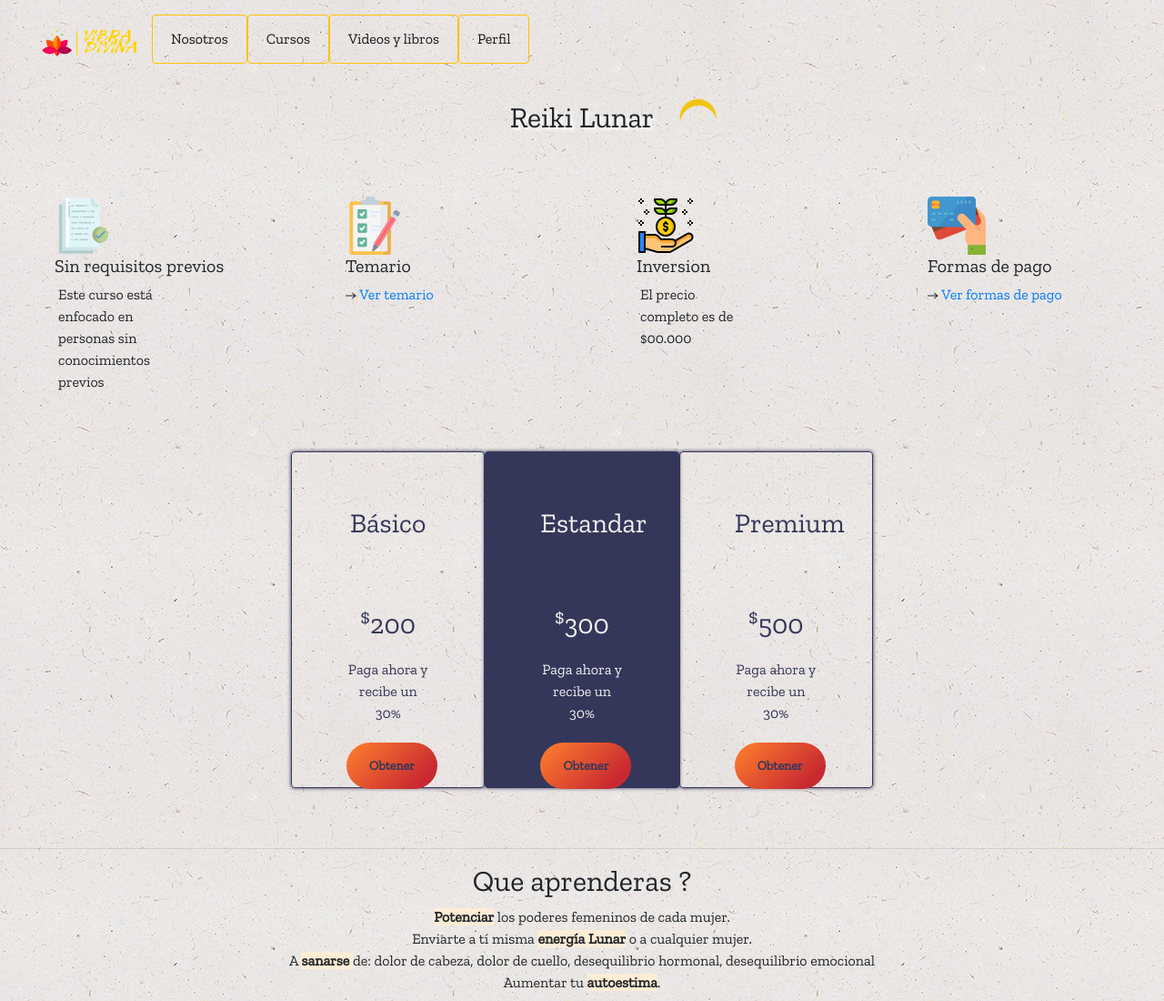
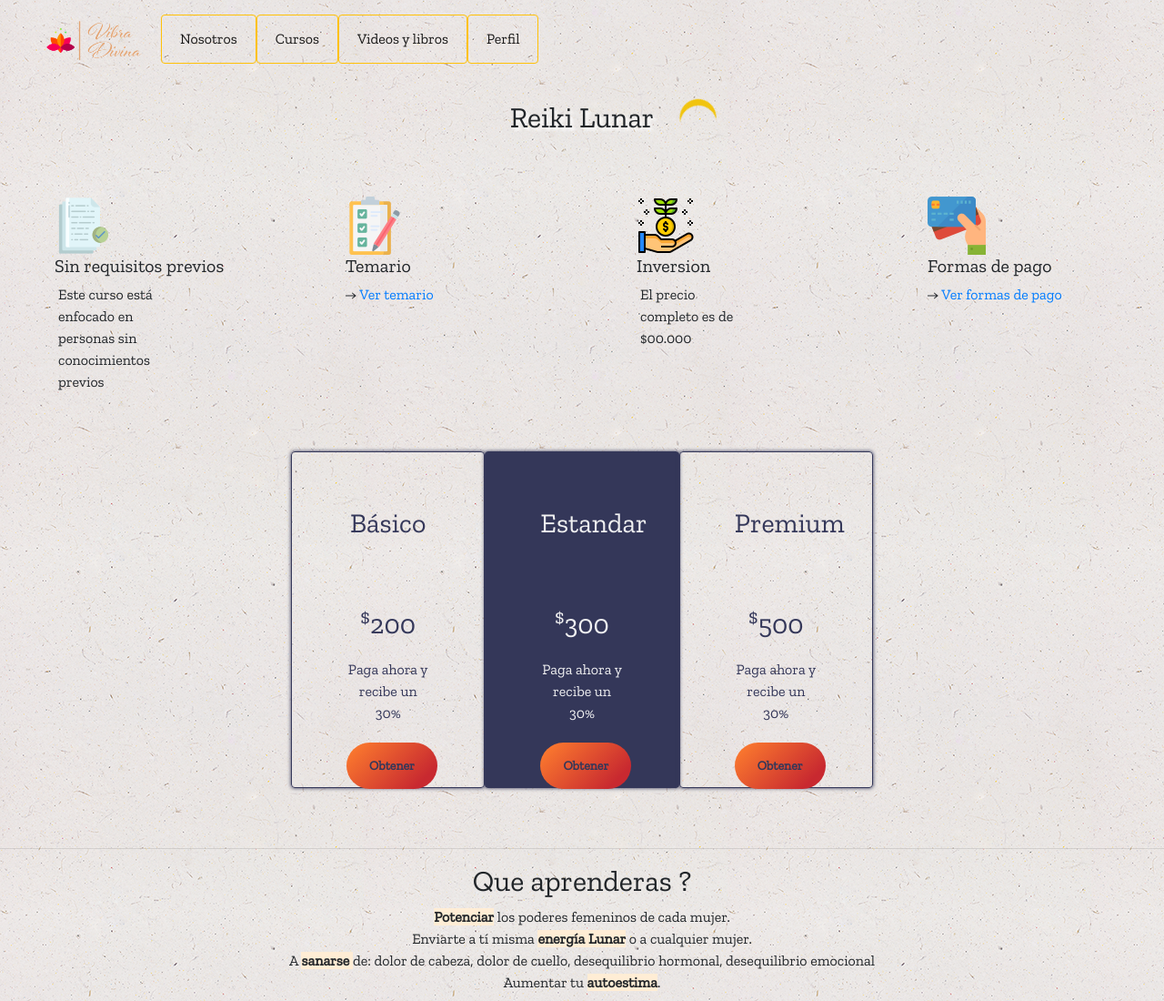
Before and after one commit to ANTONMDEL/VibraDivina, a plain HTML site: page paginas/cursos.html in a window 1280 px wide. Shown: the top 1100 px of the page at 91% size. Drawn offline with nearby package versions, Linux system fonts and the light colour scheme; files whose address does not match are found by name.

Commit message:
cambio logo seis

```diff
--- a/paginas/cursos.html
+++ b/paginas/cursos.html
@@ -23,7 +23,7 @@
     <div class="boton">
       <nav class="navbar navbar-expand-lg navbar-light">
         <div class="container-fluid ">
-          <a class="navbar-brand btn logoNav"  href="../index.html"><img class="logo" src="../img/LogoVibraCuatro.png" alt=""></a>
+          <a class="navbar-brand btn logoNav"  href="../index.html"><img class="logo" src="../img/logoVibraSeis.png" alt=""></a>
           <button class="navbar-toggler" type="button" data-bs-toggle="collapse" data-bs-target="#navbarNav"
             aria-controls="navbarNav" aria-expanded="false" aria-label="Toggle navigation">
             <span class="navbar-toggler-icon btn btn-outline-warning"></span>
--- a/sass/estilos.scss
+++ b/sass/estilos.scss
@@ -1794,6 +1794,6 @@ footer {
 }
 
 .logoNav{
-width:120px;
+width:130px;
 height: 70px;
 }
```
Also changed, not shown: index.html (+2 -2 lines), paginas/nosotros.html (+1 -1 lines), paginas/profile.html (+1 -1 lines), paginas/videos.html (+1 -1 lines), img/logoVibraCinco.png (added), img/logoVibraSeis.png (added), sass/estilos.css.
